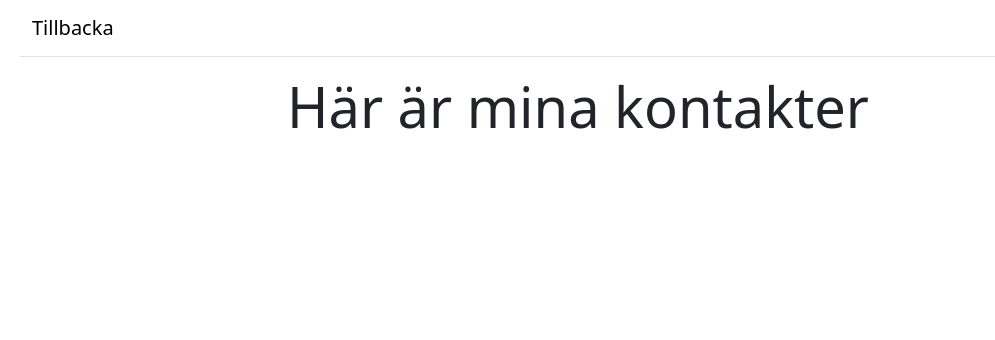
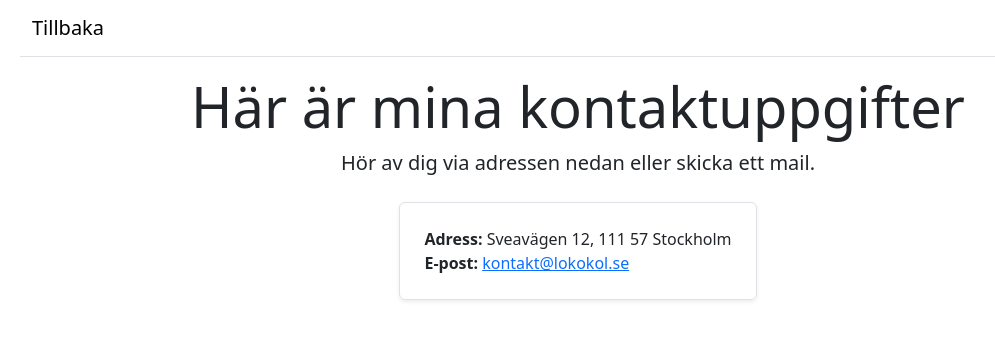
Before and after one commit to LIFRO/MVC_Inventor, an ASP.NET Core app: page /Contacts in a window 1280 px wide. Shown: the top 340 px of the page, without its empty margins (62-1057 px from the left). Run offline with ASP.NET Core 8, Linux system fonts and the light colour scheme; style sheets or scripts are compiled from the project's sources.

Commit message:
more or less done needs fixes

```diff
--- a/Models/Alster.cs
+++ b/Models/Alster.cs
@@ -4,6 +4,6 @@ public class Alster
 {
     public int Id { get; set; }
     public string Name { get; set; } = "";
-    public string description {get; set;} = "";
-    public string Image {get; set;} = "";
+    public string Description { get; set; } = "";
+    public string Image { get; set; } = "";
 }
--- a/Views/Contacts/Index.cshtml
+++ b/Views/Contacts/Index.cshtml
@@ -5,10 +5,21 @@
 <header>
     <nav class="navbar navbar-expand-sm navbar-toggleable-sm navbar-light bg-white border-bottom box-shadow mb-3">
         <div class="container-fluid">
-                <a class="navbar-brand" asp-area="" asp-controller="" asp-action="Index">Tillbacka</a>
+            <a class="navbar-brand" asp-area="" asp-controller="Home" asp-action="Index">Tillbaka</a>
         </div>
     </nav>
 </header>
-<div class="text-center">
-<h1 class="display-4"> Här är mina kontakter</h1>
+
+<div class="text-center mb-4">
+    <h1 class="display-4">Här är mina kontaktuppgifter</h1>
+    <p class="lead">Hör av dig via adressen nedan eller skicka ett mail.</p>
 </div>
+
+<div class="d-flex justify-content-center">
+    <div class="border rounded p-4 shadow-sm">
+        <ul class="list-unstyled mb-0">
+            <li><strong>Adress:</strong> Sveavägen 12, 111 57 Stockholm</li>
+            <li><strong>E-post:</strong> <a href="mailto:kontakt@exempel.se">kontakt@lokokol.se</a></li>
+        </ul>
+    </div>
+</div>
```
Also changed, not shown: Data/Alster.json (+10 -10 lines), REFLEKTION.md (added, +7 -0 lines), Views/Alster/Index.Cshtml (+5 -6 lines), Views/Home/Index.cshtml (+3 -4 lines), README.md. Lines whose indentation alone changed are shown as unchanged.
